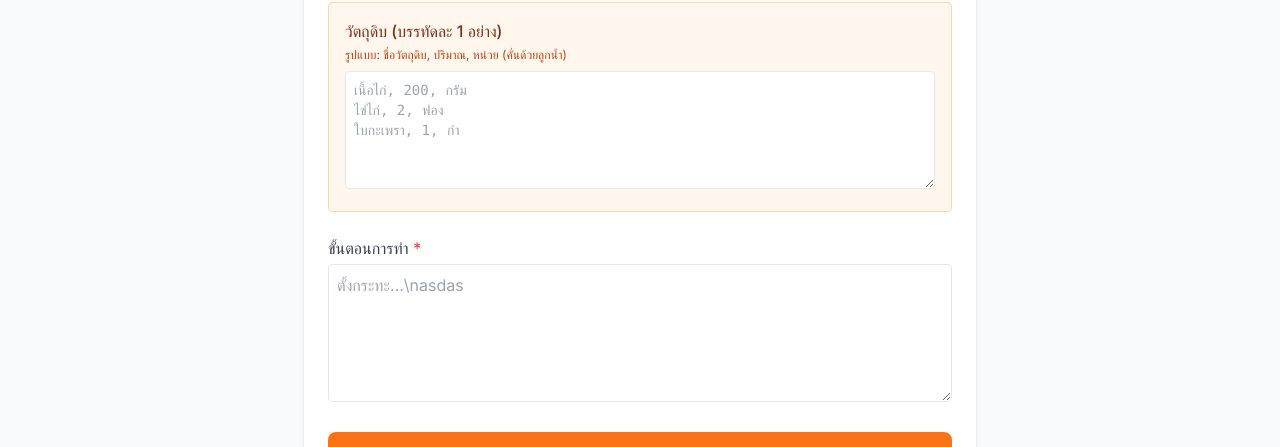
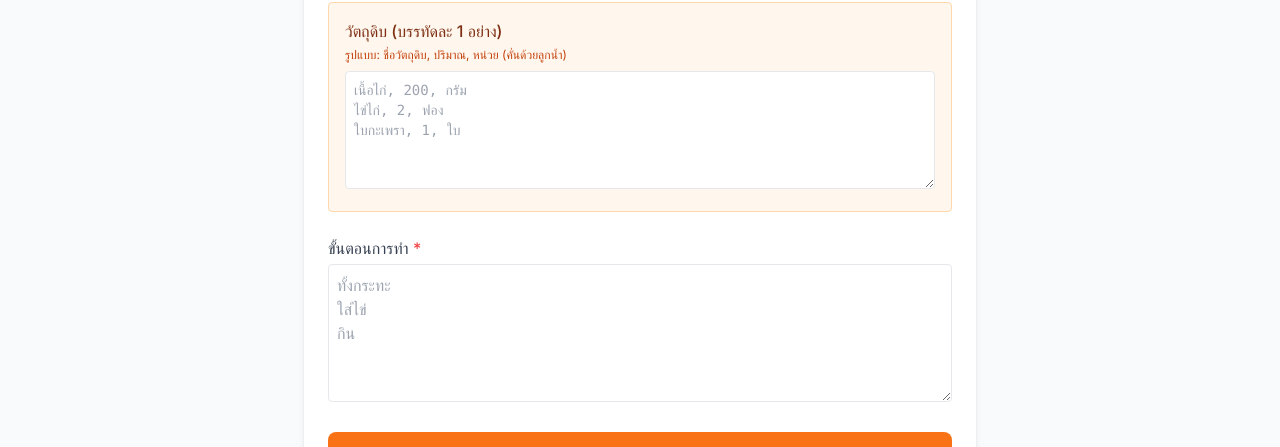
Before and after one commit to Atiwat-Bowornkit/web-app-project-69, a Next.js app in the folder wep-app-project-69/: page /recipes/create in a window 1280 px wide. Shown: the part 495-942 px from the top of the page. Built offline with nearby package versions, Linux system fonts and the light colour scheme; no server answers.

Commit message:
Final fix for Vercel deployment

```diff
--- a/wep-app-project-69/src/app/globals.css
+++ b/wep-app-project-69/src/app/globals.css
@@ -8,3 +8,7 @@
     justify-content: flex-end;
     cursor: pointer;
 }
+.dashboard{
+    color:black;
+
+}
--- a/wep-app-project-69/src/app/recipes/create/page.tsx
+++ b/wep-app-project-69/src/app/recipes/create/page.tsx
@@ -66,7 +66,7 @@ export default function CreateRecipePage() {
           <textarea
             name="ingredients"
             rows={5}
-            placeholder="เนื้อไก่, 200, กรัม&#10;ไข่ไก่, 2, ฟอง&#10;ใบกะเพรา, 1, กำ"
+            placeholder={`เนื้อไก่, 200, กรัม\nไข่ไก่, 2, ฟอง\nใบกะเพรา, 1, ใบ`}
             className="w-full border p-2 rounded font-mono text-sm text-gray-900 placeholder-gray-400"
           ></textarea>
         </div>
@@ -74,7 +74,7 @@ export default function CreateRecipePage() {
         {/* วิธีทำ */}
         <div>
           <label className="block font-medium mb-1 text-gray-700">ขั้นตอนการทำ <span className="text-red-500">*</span></label>
-          <textarea name="steps" rows={5} required placeholder="ตั้งกระทะ...\nasdas"
+          <textarea name="steps" rows={5} required placeholder={`ทั้งกระทะ\nใส่ไข่\nกิน`}
             className="w-full border p-2 rounded text-gray-900 placeholder-gray-400"
           ></textarea>
         </div>
```
